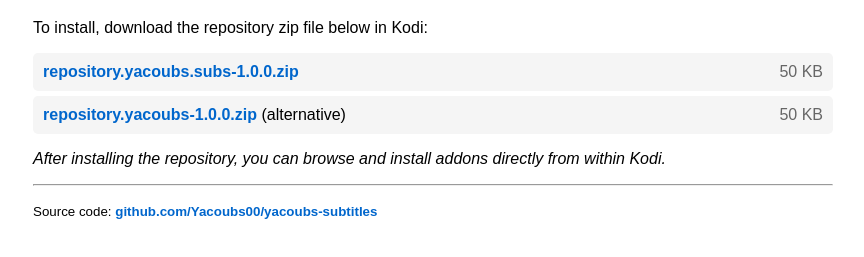
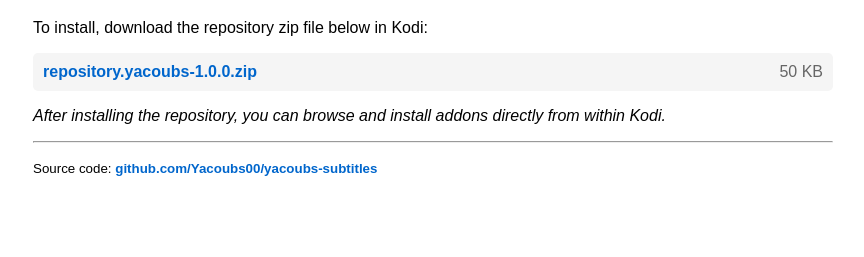
Before and after one commit to Yacoubs00/yacoubs00.github.io, a plain HTML site: page index.html in a window 1280 px wide. Shown: the part 101-358 px from the top of the page, without its empty margins (207-1071 px from the left). Drawn offline with Linux system fonts and the light colour scheme.

```diff
--- a/index.html
+++ b/index.html
@@ -17,11 +17,7 @@
     <p>To install, download the repository zip file below in Kodi:</p>
     <ul>
         <li>
-            <a href="repository.yacoubs.subs-1.0.0.zip">repository.yacoubs.subs-1.0.0.zip</a>
-            <span class="size">50 KB</span>
-        </li>
-        <li>
-            <a href="repository.yacoubs-1.0.0.zip">repository.yacoubs-1.0.0.zip</a> (alternative)
+            <a href="repository.yacoubs-1.0.0.zip">repository.yacoubs-1.0.0.zip</a>
             <span class="size">50 KB</span>
         </li>
     </ul>
```
Also changed, not shown: 2 other files.
